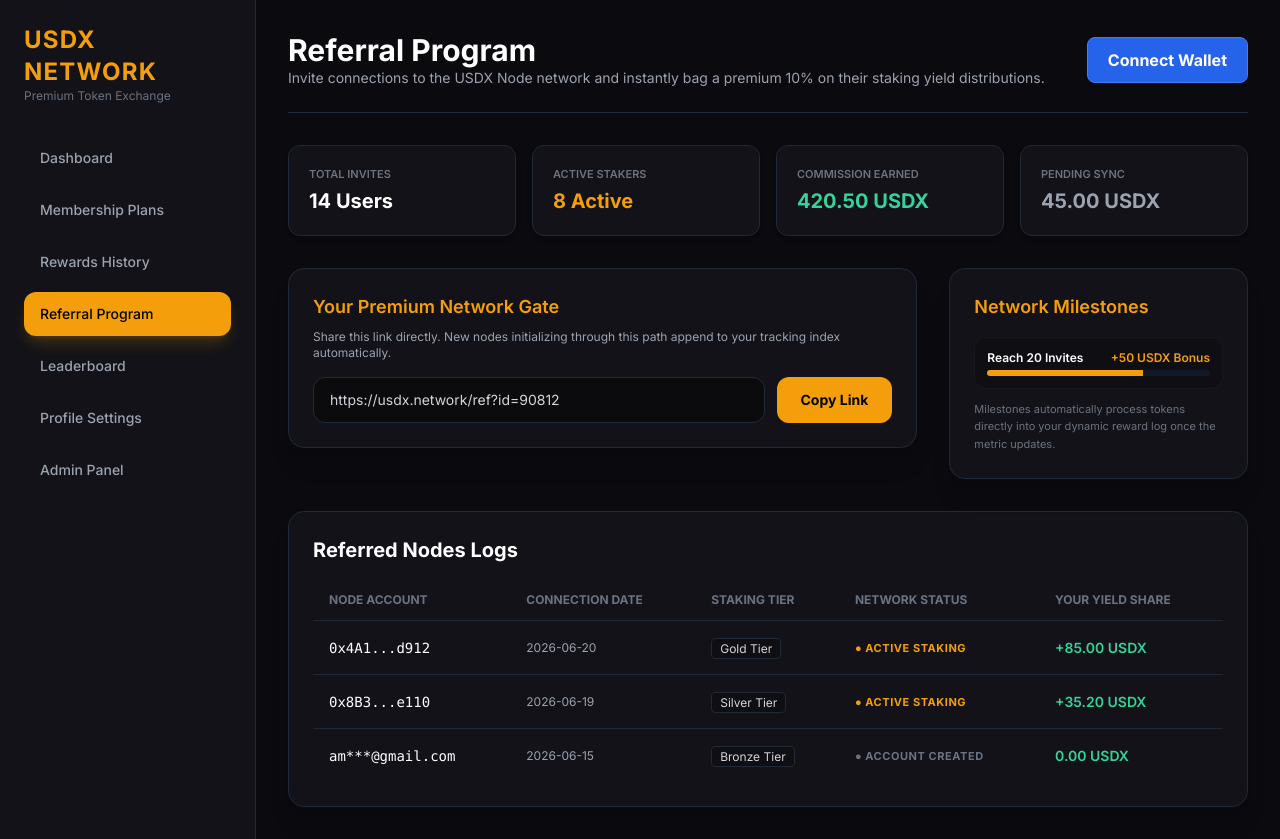
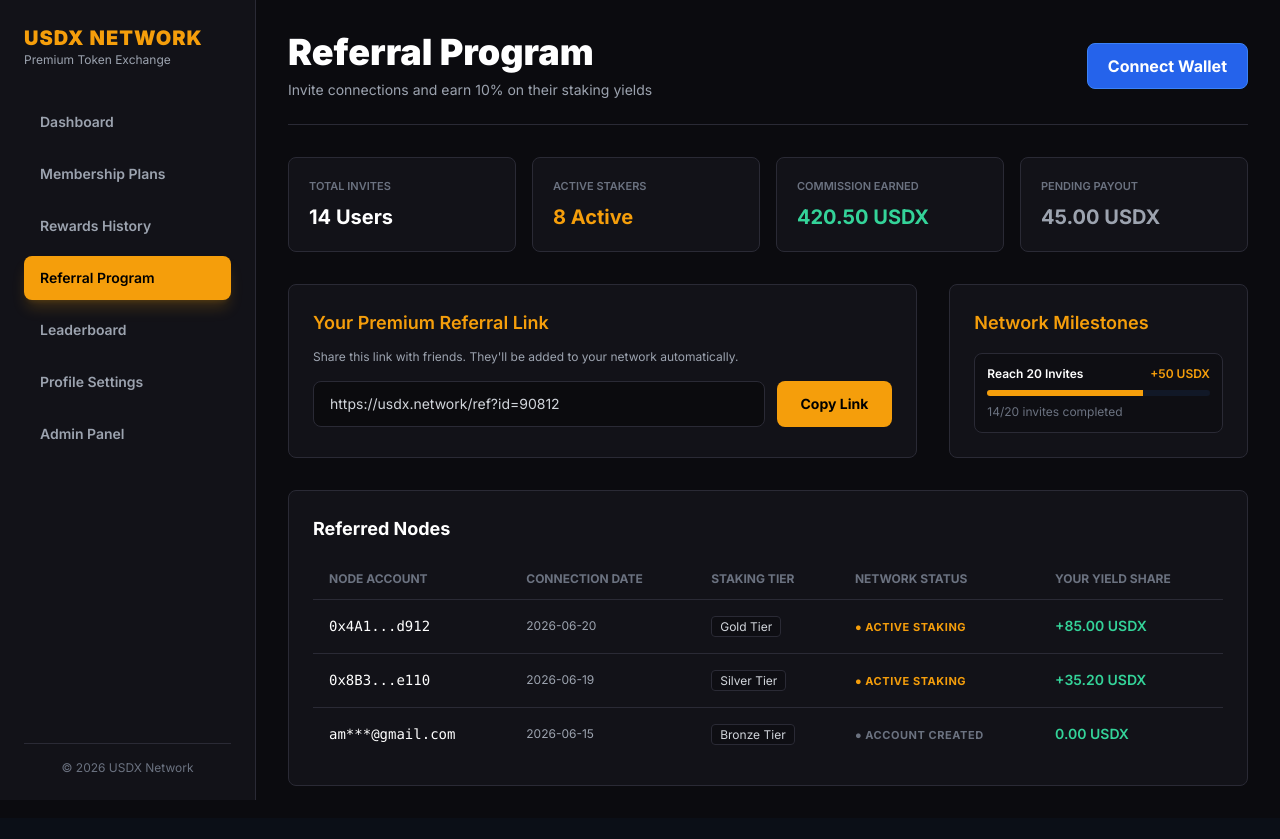
Before and after one commit to usdxofficialdev/-Dead-Token-Exchange-, a Next.js app: page /referral in a window 1280 px wide. After the commit the page ends 818 px from the top, so only its background shows below. Built offline with nearby package versions, Linux system fonts and the light colour scheme.

Commit message:
Update page.tsx

```diff
--- a/app/referral/page.tsx
+++ b/app/referral/page.tsx
@@ -1,13 +1,9 @@
 "use client";
 
 import React, { useState, useEffect } from "react";
-import { useRouter } from "next/navigation";
-import LoginWallet from "../components/LoginWallet"; // Real-time wallet tracking connected
+import AppLayout from "../components/AppLayout";
 
 export default function ReferralProgram() {
-  const router = useRouter();
-
-  // Core Dynamic States connected to your Admin Control System
   const [referralLink, setReferralLink] = useState("https://usdx.network/ref?id=90812");
   const [referralStats, setReferralStats] = useState({
     totalInvites: "14 Users",
@@ -16,146 +12,100 @@ export default function ReferralProgram() {
     pendingPayout: "45.00 USDX"
   });
 
-  // Dynamic tracking table array synced with admin control panel logs
   const [referralRows, setReferralRows] = useState([
     { user: "0x4A1...d912", date: "2026-06-20", tier: "Gold Tier", status: "Active Staking", reward: "+85.00 USDX" },
     { user: "0x8B3...e110", date: "2026-06-19", tier: "Silver Tier", status: "Active Staking", reward: "+35.20 USDX" },
     { user: "am***@gmail.com", date: "2026-06-15", tier: "Bronze Tier", status: "Account Created", reward: "0.00 USDX" },
   ]);
 
-  // Syncing with shared admin data payload on application mount
   useEffect(() => {
-    // 1. Link configuration sync
     const customLink = localStorage.getItem("admin_global_referral_link");
     if (customLink) setReferralLink(customLink);
 
-    // 2. Performance Stats sync
     const customStats = localStorage.getItem("admin_referral_stats");
     if (customStats) setReferralStats(JSON.parse(customStats));
 
-    // 3. Network Rows history log sync
     const customRows = localStorage.getItem("admin_referral_network_rows");
     if (customRows) setReferralRows(JSON.parse(customRows));
   }, []);
 
-  // Professional Navigation mapping matrix
-  const menuItems = [
-    { name: "Dashboard", route: "/dashboard", active: false },
-    { name: "Membership Plans", route: "/membership", active: false },
-    { name: "Rewards History", route: "/rewards", active: false },
-    { name: "Referral Program", route: "/referral", active: true },
-    { name: "Leaderboard", route: "/leaderboard", active: false },
-    { name: "Profile Settings", route: "/profile", active: false },
-    { name: "Admin Panel", route: "/admin", active: false },
-  ];
+  const copyLink = () => {
+    navigator.clipboard.writeText(referralLink);
+    alert("Referral link copied!");
+  };
 
   return (
-    <div className="flex min-h-screen bg-[#0B0B0F] text-white">
-
-      {/* 1. SIDEBAR GRID SYSTEM */}
-      <aside className="w-64 border-r border-gray-800 bg-[#121218] p-6 hidden md:block">
-        <div className="mb-8">
-          <h1 className="text-2xl font-bold text-amber-500 tracking-wider">USDX NETWORK</h1>
-          <p className="text-xs text-gray-500">Premium Token Exchange</p>
-        </div>
-        <nav className="space-y-2">
-          {menuItems.map((item, index) => (
-            <button
-              key={index}
-              onClick={() => router.push(item.route)}
-              className={`w-full text-left px-4 p-3 rounded-xl text-sm font-medium transition-all ${
-                item.active
-                  ? "bg-amber-500 text-black shadow-lg shadow-amber-500/20"
-                  : "text-gray-400 hover:bg-[#1A1A24] hover:text-white"
-              }`}
+    <AppLayout
+      title="Referral Program"
+      description="Invite connections and earn 10% on their staking yields"
     >
-              {item.name}
-            </button>
-          ))}
-        </nav>
-      </aside>
-
-      {/* 2. MAIN WORKING ZONE */}
-      <main className="flex-1 p-8">
-
-        {/* TOP COMPONENT HEADER HEADER */}
-        <header className="flex flex-wrap items-center justify-between border-b border-gray-800 pb-6 mb-8 gap-4">
-          <div>
-            <h1 className="text-2xl md:text-3xl font-bold">Referral Program</h1>
-            <p className="text-sm text-gray-400">Invite connections to the USDX Node network and instantly bag a premium 10% on their staking yield distributions.</p>
-          </div>
-          <div>
-            <LoginWallet />
-          </div>
-        </header>
-
-        {/* ADVANCED STEP: NETWORK LIVE COMMISSIONS CARD */}
-        <div className="grid grid-cols-2 lg:grid-cols-4 gap-4 mb-8">
-          <div className="bg-[#121218] border border-gray-800 p-5 rounded-xl shadow-md">
-            <span className="block text-[11px] uppercase text-gray-500 font-semibold mb-1">Total Invites</span>
+      {/* Referral Stats Cards */}
+      <div className="grid grid-cols-1 md:grid-cols-2 lg:grid-cols-4 gap-4 mb-8">
+        <div className="bg-[#121218] border border-[#2A2A35] p-5 rounded-lg hover:border-amber-500/30 transition-all">
+          <span className="block text-[11px] uppercase text-gray-500 font-semibold mb-2">Total Invites</span>
           <span className="text-xl font-bold text-white">{referralStats.totalInvites}</span>
         </div>
-          <div className="bg-[#121218] border border-gray-800 p-5 rounded-xl shadow-md">
-            <span className="block text-[11px] uppercase text-gray-500 font-semibold mb-1">Active Stakers</span>
+        <div className="bg-[#121218] border border-[#2A2A35] p-5 rounded-lg hover:border-amber-500/30 transition-all">
+          <span className="block text-[11px] uppercase text-gray-500 font-semibold mb-2">Active Stakers</span>
           <span className="text-xl font-bold text-amber-500">{referralStats.activeStakers}</span>
         </div>
-          <div className="bg-[#121218] border border-gray-800 p-5 rounded-xl shadow-md">
-            <span className="block text-[11px] uppercase text-gray-500 font-semibold mb-1">Commission Earned</span>
+        <div className="bg-[#121218] border border-[#2A2A35] p-5 rounded-lg hover:border-amber-500/30 transition-all">
+          <span className="block text-[11px] uppercase text-gray-500 font-semibold mb-2">Commission Earned</span>
           <span className="text-xl font-bold text-emerald-400">{referralStats.commissionEarned}</span>
         </div>
-          <div className="bg-[#121218] border border-gray-800 p-5 rounded-xl shadow-md">
-            <span className="block text-[11px] uppercase text-gray-500 font-semibold mb-1">Pending Sync</span>
+        <div className="bg-[#121218] border border-[#2A2A35] p-5 rounded-lg hover:border-amber-500/30 transition-all">
+          <span className="block text-[11px] uppercase text-gray-500 font-semibold mb-2">Pending Payout</span>
           <span className="text-xl font-bold text-gray-400">{referralStats.pendingPayout}</span>
         </div>
       </div>
 
-        <div className="grid grid-cols-1 lg:grid-cols-3 gap-8 items-start mb-8 max-w-6xl">
+      {/* Referral Link & Milestones */}
+      <div className="grid grid-cols-1 lg:grid-cols-3 gap-8 mb-8">
 
-          {/* LINK ACQUISITION BOX */}
-          <div className="lg:col-span-2 bg-[#121218] border border-gray-800 rounded-2xl p-6 shadow-xl">
-            <h3 className="text-lg font-semibold text-amber-500 mb-2">Your Premium Network Gate</h3>
-            <p className="text-xs text-gray-400 mb-4">Share this link directly. New nodes initializing through this path append to your tracking index automatically.</p>
+        {/* Referral Link Box */}
+        <div className="lg:col-span-2 bg-[#121218] border border-[#2A2A35] rounded-lg p-6">
+          <h3 className="text-lg font-semibold text-amber-500 mb-3">Your Premium Referral Link</h3>
+          <p className="text-xs text-gray-400 mb-4">Share this link with friends. They'll be added to your network automatically.</p>
           <div className="flex flex-col sm:flex-row gap-3">
             <input
               type="text"
               readOnly
               value={referralLink}
-                className="bg-black/40 border border-gray-800 rounded-xl px-4 py-3 flex-1 text-sm text-gray-300 outline-none select-all"
+              className="bg-black/40 border border-[#2A2A35] rounded-lg px-4 py-3 flex-1 text-sm text-gray-300 outline-none focus:border-amber-500/50"
             />
             <button
-                onClick={() => { navigator.clipboard.writeText(referralLink); alert("Referral gateway link copied!"); }}
-                className="bg-amber-500 text-black font-bold px-6 py-3 rounded-xl hover:bg-amber-600 transition-all text-sm whitespace-nowrap"
+              onClick={copyLink}
+              className="bg-amber-500 text-black font-bold px-6 py-3 rounded-lg hover:bg-amber-600 transition-all text-sm whitespace-nowrap"
             >
               Copy Link
             </button>
           </div>
         </div>
 
-          {/* ADVANCED MILESTONES BOX */}
-          <div className="bg-[#121218] border border-gray-800 rounded-2xl p-6 shadow-xl">
-            <h3 className="text-lg font-semibold text-amber-500 mb-2">Network Milestones</h3>
-            <div className="space-y-3 mt-4">
-              <div className="bg-black/20 p-3 rounded-xl border border-gray-800/40">
-                <div className="flex justify-between text-xs font-semibold mb-1">
+        {/* Milestones Box */}
+        <div className="bg-[#121218] border border-[#2A2A35] rounded-lg p-6">
+          <h3 className="text-lg font-semibold text-amber-500 mb-4">Network Milestones</h3>
+          <div className="space-y-3">
+            <div className="bg-black/20 p-3 rounded-lg border border-[#2A2A35]">
+              <div className="flex justify-between text-xs font-semibold mb-2">
                 <span>Reach 20 Invites</span>
-                  <span className="text-amber-500">+50 USDX Bonus</span>
+                <span className="text-amber-500">+50 USDX</span>
               </div>
               <div className="w-full bg-gray-900 h-1.5 rounded-full overflow-hidden">
                 <div className="bg-amber-500 h-full w-[70%]"></div>
               </div>
+              <p className="text-xs text-gray-500 mt-2">14/20 invites completed</p>
             </div>
-              <p className="text-[11px] text-gray-500 leading-relaxed">Milestones automatically process tokens directly into your dynamic reward log once the metric updates.</p>
+          </div>
         </div>
       </div>
 
-        </div>
-
-        {/* 3. DYNAMIC NETWORK CONNECTION LIST LOG */}
-        <div className="rounded-2xl border border-gray-800 bg-[#121218] p-6 shadow-xl max-w-6xl">
-          <h3 className="text-xl font-bold mb-4">Referred Nodes Logs</h3>
+      {/* Referral Network Table */}
+      <div className="rounded-lg border border-[#2A2A35] bg-[#121218] p-6">
+        <h3 className="text-lg font-bold mb-4 text-white">Referred Nodes</h3>
         <div className="overflow-x-auto">
           <table className="w-full text-left text-sm text-gray-400">
-              <thead className="border-b border-gray-800 text-xs uppercase text-gray-500">
+            <thead className="border-b border-[#2A2A35] text-xs uppercase text-gray-500">
               <tr>
                 <th className="py-3 px-4">Node Account</th>
                 <th className="py-3 px-4">Connection Date</th>
@@ -164,13 +114,13 @@ export default function ReferralProgram() {
                 <th className="py-3 px-4">Your Yield Share</th>
               </tr>
             </thead>
-              <tbody className="divide-y divide-gray-800">
+            <tbody className="divide-y divide-[#2A2A35]">
               {referralRows.map((row, index) => (
                 <tr key={index} className="hover:bg-black/10 transition-colors">
-                    <td className="py-4 px-4 font-mono text-white">{row.user}</td>
+                  <td className="py-4 px-4 font-mono text-white text-sm">{row.user}</td>
                   <td className="py-4 px-4 text-gray-400 text-xs">{row.date}</td>
                   <td className="py-4 px-4">
-                      <span className="text-xs px-2 py-0.5 rounded border border-gray-800 bg-black/20 text-gray-300">
+                    <span className="text-xs px-2 py-0.5 rounded border border-[#2A2A35] bg-black/20 text-gray-300">
                       {row.tier}
                     </span>
                   </td>
@@ -186,8 +136,6 @@ export default function ReferralProgram() {
           </table>
         </div>
       </div>
-
-      </main>
-    </div>
+    </AppLayout>
   );
 }
```
Lines whose indentation alone changed are shown as unchanged.
